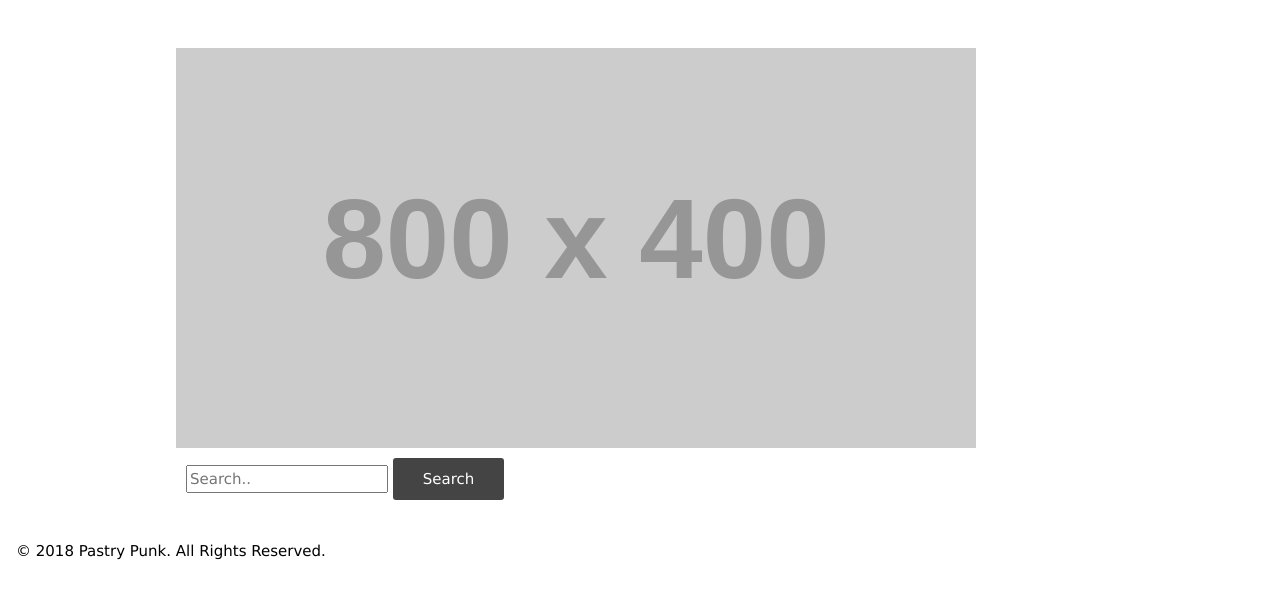
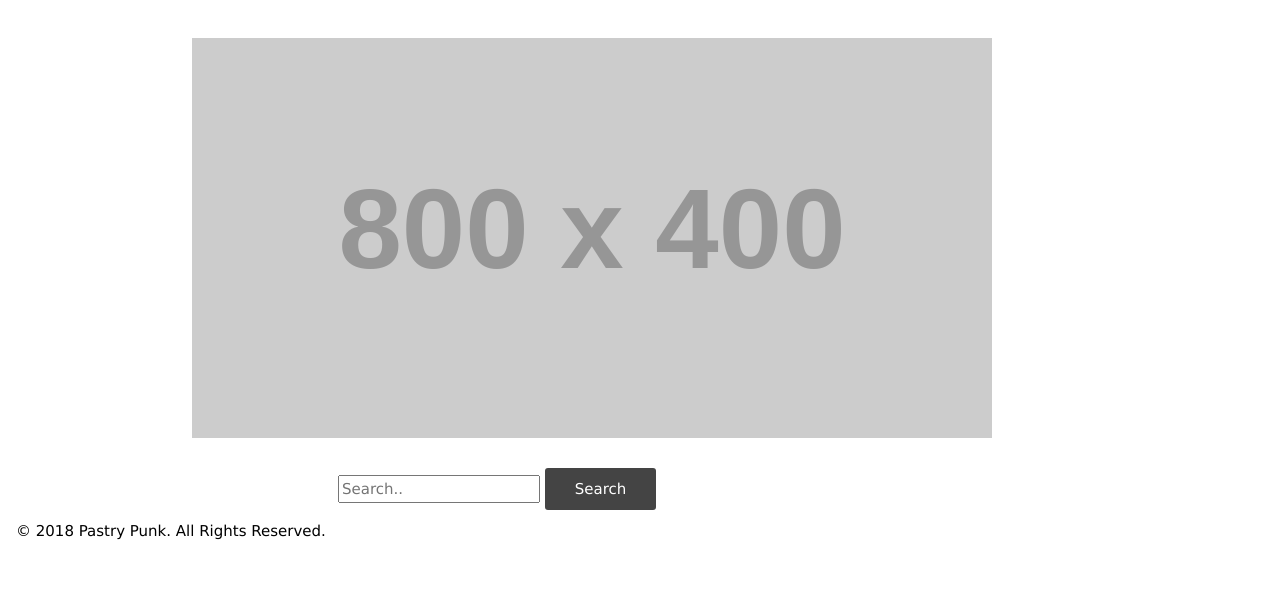
Before and after one commit to jozue06/pastry-punk, a plain HTML site: page index.html in a window 1280 px wide. Shown: the part 203-802 px from the top of the page. Drawn offline with nearby package versions, Linux system fonts and the light colour scheme; placeholder pictures from the web are drawn by us.

Commit message:
adjusted alignment

```diff
--- a/css/main.css
+++ b/css/main.css
@@ -61,10 +61,14 @@ body {
 }
 
 #featureImage {
-  margin: auto;
+  display: block;
+  margin-right: auto;
+  margin-left: auto;
+  width: 75%;
+  padding: 20px;
 }
 
-main {
+/* main {
   width: 960px;
   margin: 30px auto;
 }
@@ -88,7 +92,7 @@ section div {
   float: left;
   padding-left: 30px;
   margin-bottom: 30px;
-}
+} */
 
 
 /* Search Button */
```
